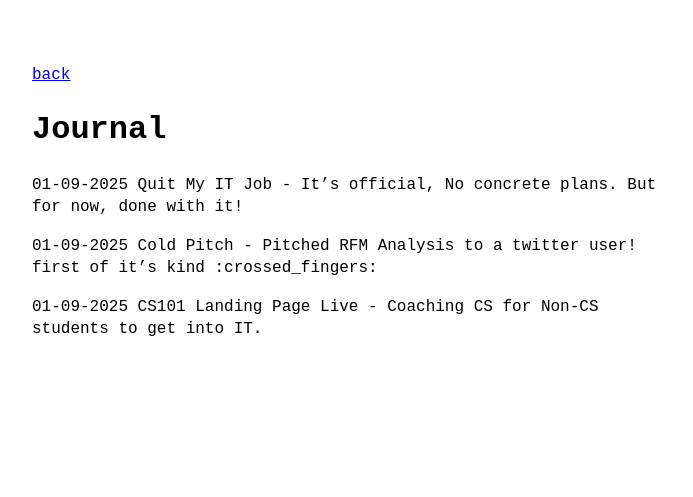
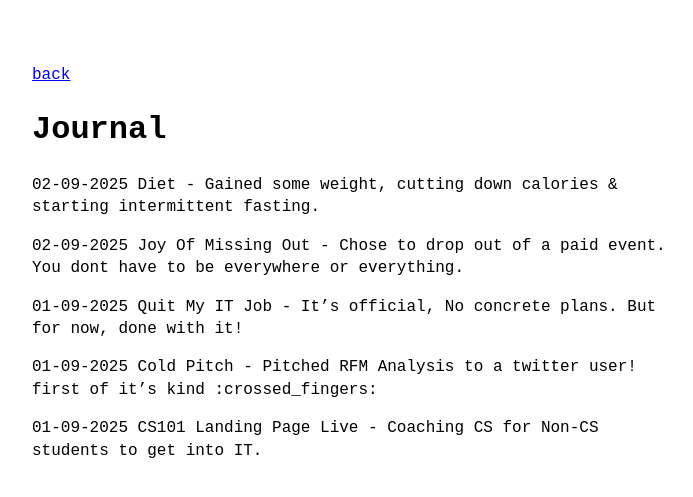
Before and after one commit to VallarasuS/Vallarasu.in, a Jekyll site: the page built from docs/open-journal.md, in a window 1280 px wide. Shown: the top 497 px of the page, without its empty margins (288-981 px from the left). Built offline with Jekyll 4.4.1, drawn with Linux system fonts in a browser that asks for light colours.

Commit message:
Update open-journal.md

```diff
--- a/docs/open-journal.md
+++ b/docs/open-journal.md
@@ -2,6 +2,12 @@
 layout: page
 title: Journal
 ---
+
+02-09-2025
+Diet - Gained some weight, cutting down calories & starting intermittent fasting.
+
+02-09-2025
+Joy Of Missing Out - Chose to drop out of a paid event. You dont have to be everywhere or everything.
 
 01-09-2025
 Quit My IT Job - It's official, No concrete plans. But for now, done with it!
```
